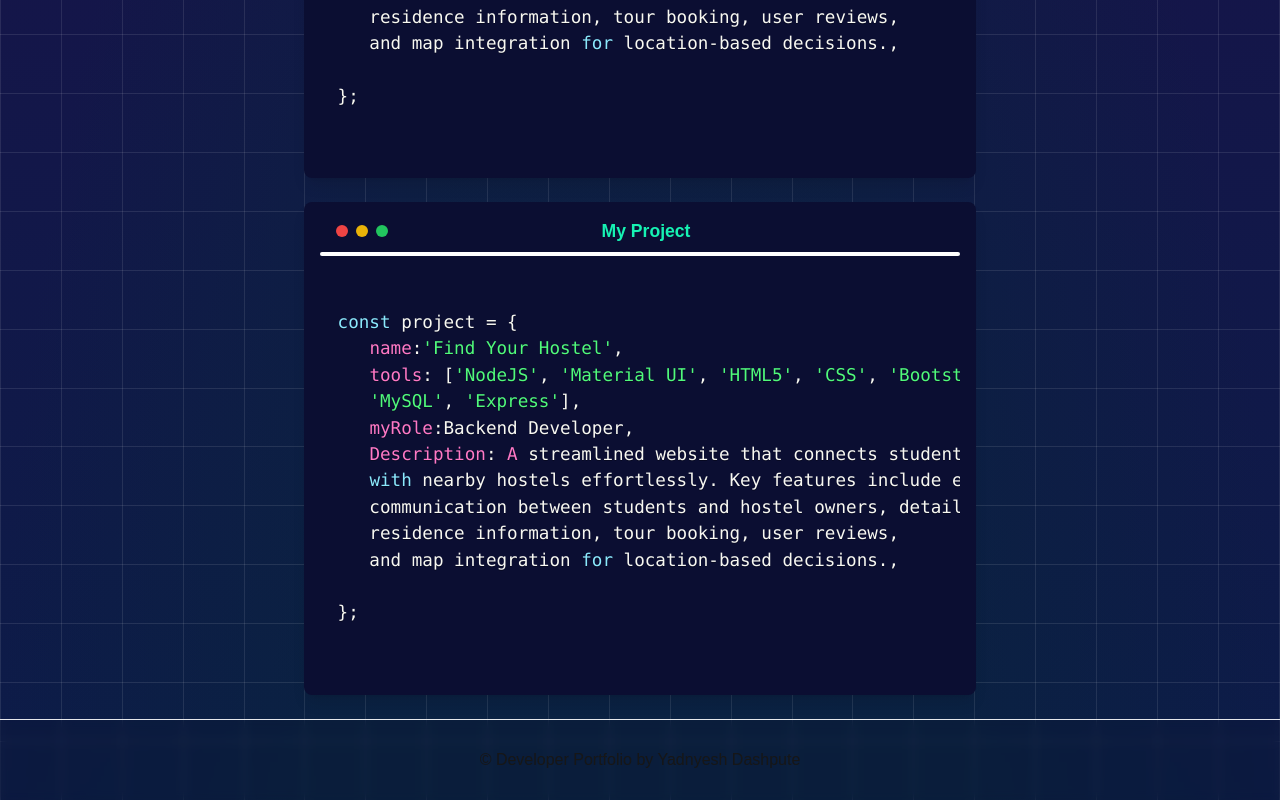
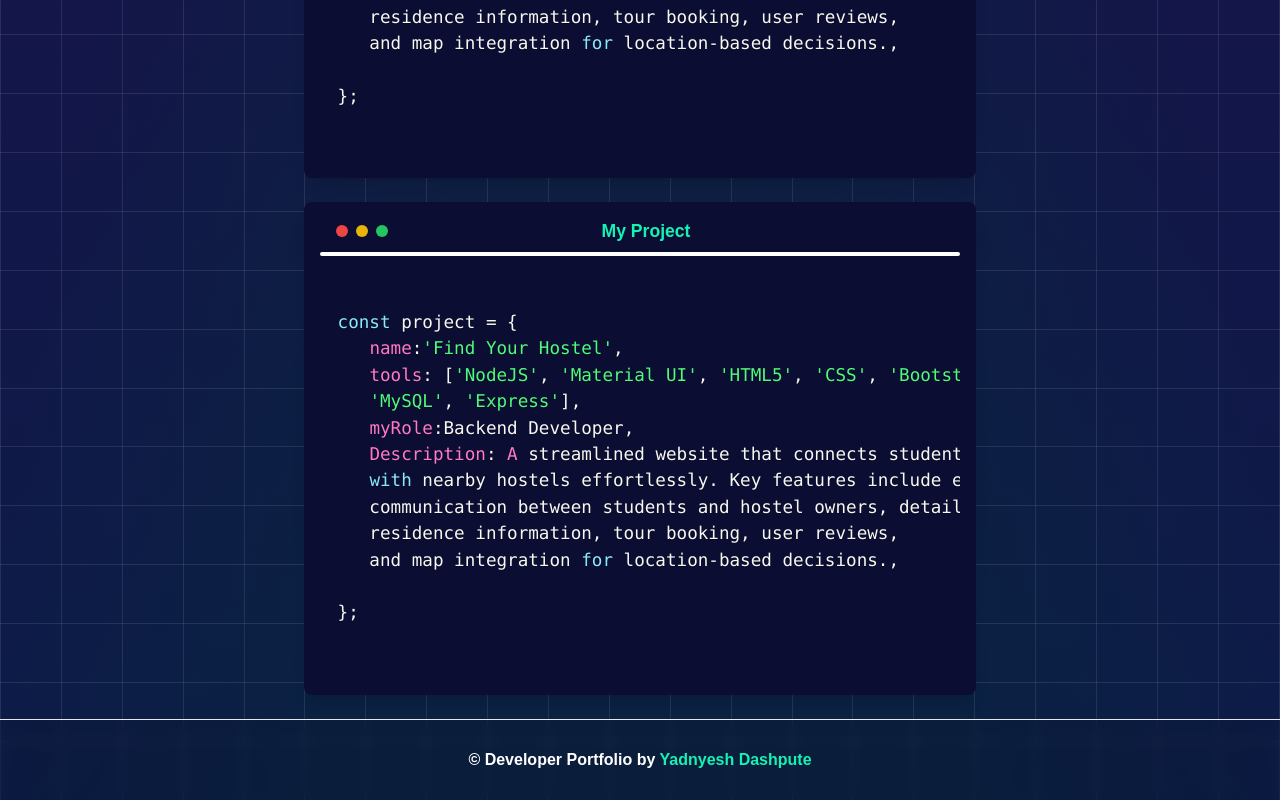
Before and after one commit to Yadnyesh-Dashpute/yadnyesh-dashpute-portfolio, a Next.js app: page / in a window 1280 px wide. Shown: the part 2261-3061 px from the top of the page. Built offline with nearby package versions, Linux system fonts and the light colour scheme.

Commit message:
Update my footer

```diff
--- a/app/page.tsx
+++ b/app/page.tsx
@@ -113,8 +113,8 @@ export default function Home() {
 
 <hr className="bg-blue-300"></hr>
   <footer>
-    <div className="backdrop-blur-sm bg-[#0d1224]/20 h-20 flex justify-center items-center">
-    <h1>©  Developer Portfolio by Yadnyesh Dashpute</h1>
+    <div className="backdrop-blur-sm bg-[#0d1224]/20 h-20 flex justify-center items-center text-white font-semibold">
+    <h1>©  Developer Portfolio by <span className="text-[#16f2b3]">Yadnyesh Dashpute</span> </h1>
 
     </div>
   </footer>
```
